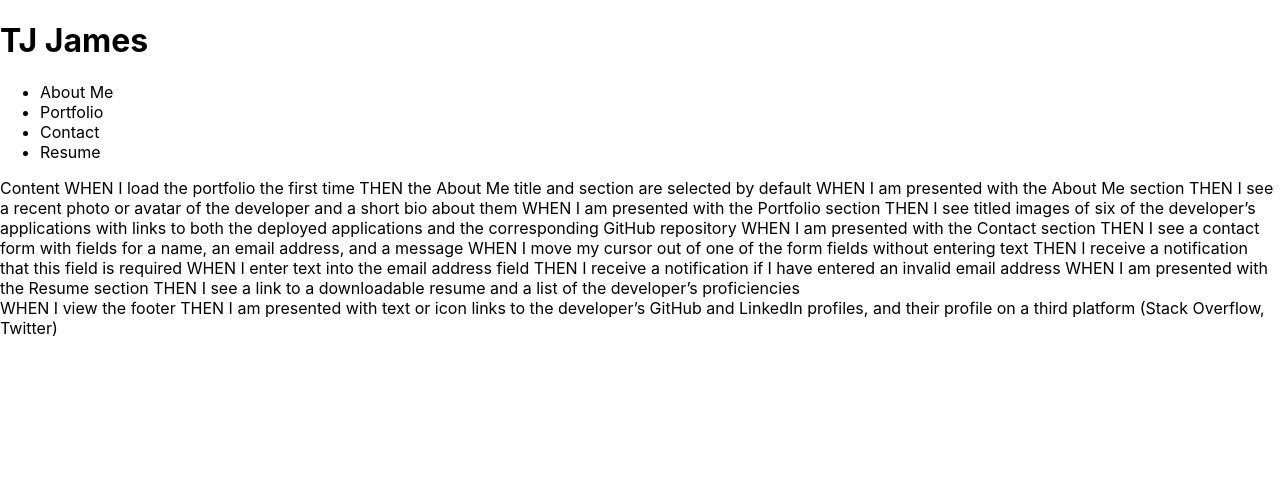
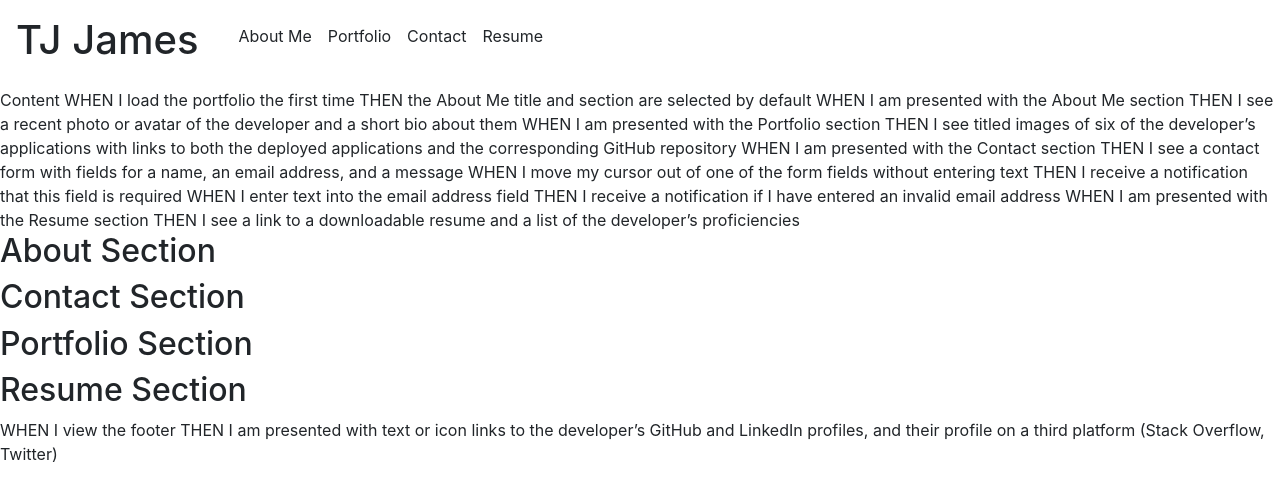
Before and after one commit to jamestw13/react-portfolio, a React (Create React App) app: page / in a window 1280 px wide. Shown: the top 500 px of the page. Built offline with nearby package versions, Linux system fonts and the light colour scheme.

Commit message:
added header structure and placeholder content sections

```diff
--- a/public/index.html
+++ b/public/index.html
@@ -21,6 +21,13 @@
       work correctly both with client-side routing and a non-root public URL.
       Learn how to configure a non-root public URL by running `npm run build`.
     -->
+    <!-- CSS only -->
+    <link
+      href="https://cdn.jsdelivr.net/npm/bootstrap@5.1.3/dist/css/bootstrap.min.css"
+      rel="stylesheet"
+      integrity="sha384-1BmE4kWBq78iYhFldvKuhfTAU6auU8tT94WrHftjDbrCEXSU1oBoqyl2QvZ6jIW3"
+      crossorigin="anonymous"
+    />
     <title>TJ James - Full Stack</title>
   </head>
   <body>
--- /dev/null
+++ b/src/components/About/index.js
@@ -0,0 +1,7 @@
+import React from 'react';
+
+function About() {
+  return <h2>About Section</h2>;
+}
+
+export default About;
--- /dev/null
+++ b/src/components/Contact/index.js
@@ -0,0 +1,7 @@
+import React from 'react';
+
+function Contact() {
+  return <h2>Contact Section</h2>;
+}
+
+export default Contact;
--- a/src/components/Content/index.js
+++ b/src/components/Content/index.js
@@ -1,4 +1,8 @@
 import React from 'react';
+import About from '../About';
+import Contact from '../Contact';
+import Portfolio from '../Portfolio';
+import Resume from '../Resume';
 
 function Content() {
   return (
@@ -12,6 +16,10 @@ function Content() {
       that this field is required WHEN I enter text into the email address field THEN I receive a notification if I have
       entered an invalid email address WHEN I am presented with the Resume section THEN I see a link to a downloadable
       resume and a list of the developer’s proficiencies
+      <About />
+      <Contact />
+      <Portfolio />
+      <Resume />
     </div>
   );
 }
--- a/src/components/Header/index.js
+++ b/src/components/Header/index.js
@@ -3,7 +3,7 @@ import Navigation from '../Navigation';
 
 function Header() {
   return (
-    <header>
+    <header className="d-flex align-items-center m-3">
       <h1>TJ James</h1>
       {/* I am presented with the developer's name  */}
       <Navigation />
--- a/src/components/Navigation/index.js
+++ b/src/components/Navigation/index.js
@@ -2,12 +2,12 @@ import React from 'react';
 
 function Navigation() {
   return (
-    <nav>
-      <ul>
-        <li>About Me</li>
-        <li>Portfolio</li>
-        <li>Contact</li>
-        <li>Resume</li>
+    <nav className="">
+      <ul className="d-flex justify-content-end">
+        <li className="p-2">About Me</li>
+        <li className="p-2">Portfolio</li>
+        <li className="p-2">Contact</li>
+        <li className="p-2">Resume</li>
       </ul>
       {/* and navigation with titles corresponding to different sections of the portfolio WHEN I view the navigation
       titles THEN I am presented with the titles About Me, Portfolio, Contact, and Resume, and the title corresponding
--- /dev/null
+++ b/src/components/Portfolio/index.js
@@ -0,0 +1,7 @@
+import React from 'react';
+
+function Portfolio() {
+  return <h2>Portfolio Section</h2>;
+}
+
+export default Portfolio;
--- /dev/null
+++ b/src/components/Resume/index.js
@@ -0,0 +1,7 @@
+import React from 'react';
+
+function Resume() {
+  return <h2>Resume Section</h2>;
+}
+
+export default Resume;
--- a/src/index.css
+++ b/src/index.css
@@ -1,13 +1,15 @@
 body {
   margin: 0;
-  font-family: -apple-system, BlinkMacSystemFont, 'Segoe UI', 'Roboto', 'Oxygen',
-    'Ubuntu', 'Cantarell', 'Fira Sans', 'Droid Sans', 'Helvetica Neue',
-    sans-serif;
+  font-family: -apple-system, BlinkMacSystemFont, 'Segoe UI', 'Roboto', 'Oxygen', 'Ubuntu', 'Cantarell', 'Fira Sans',
+    'Droid Sans', 'Helvetica Neue', sans-serif;
   -webkit-font-smoothing: antialiased;
   -moz-osx-font-smoothing: grayscale;
 }
 
 code {
-  font-family: source-code-pro, Menlo, Monaco, Consolas, 'Courier New',
-    monospace;
+  font-family: source-code-pro, Menlo, Monaco, Consolas, 'Courier New', monospace;
 }
+
+ul {
+  list-style: none;
+}
```
